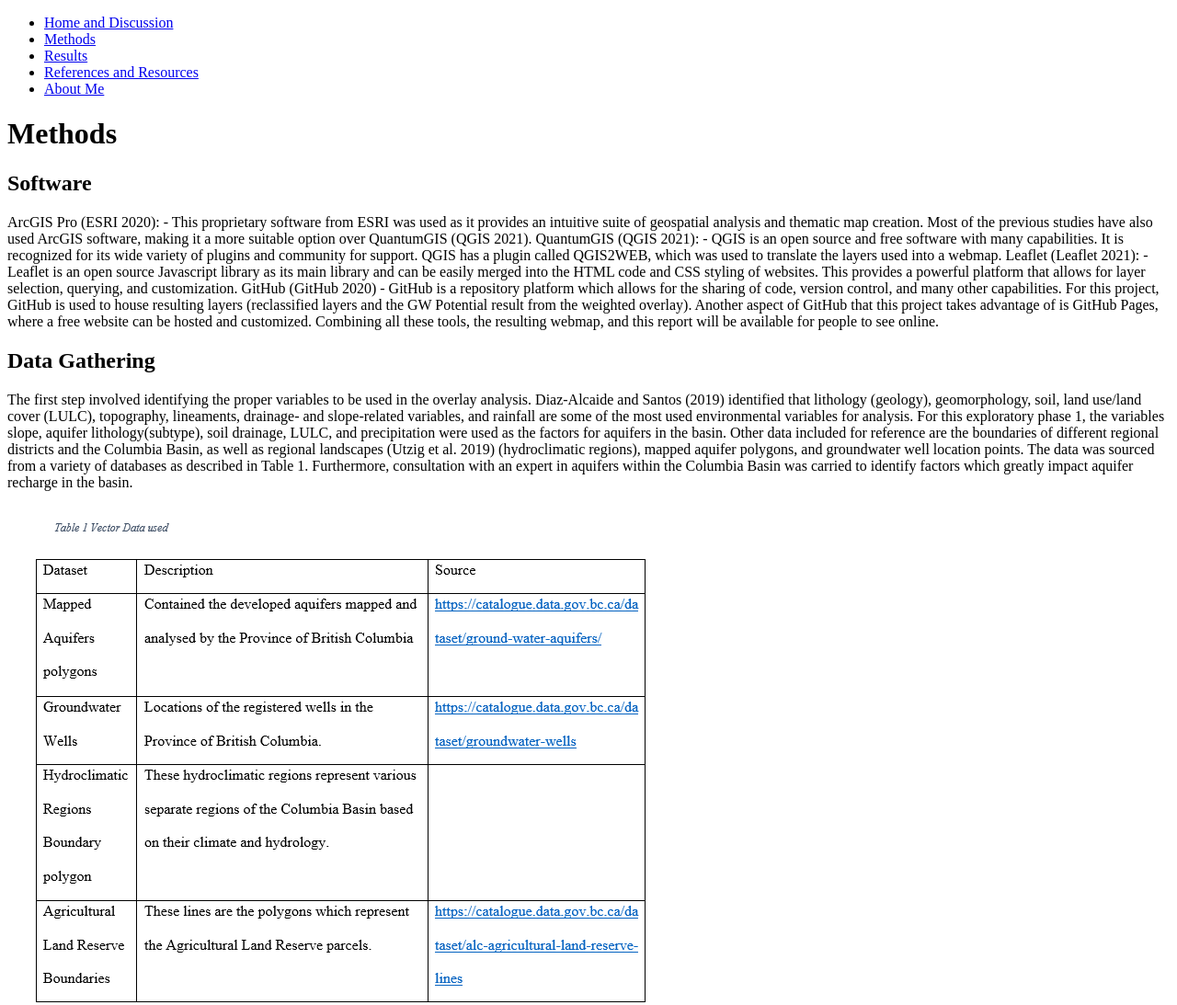
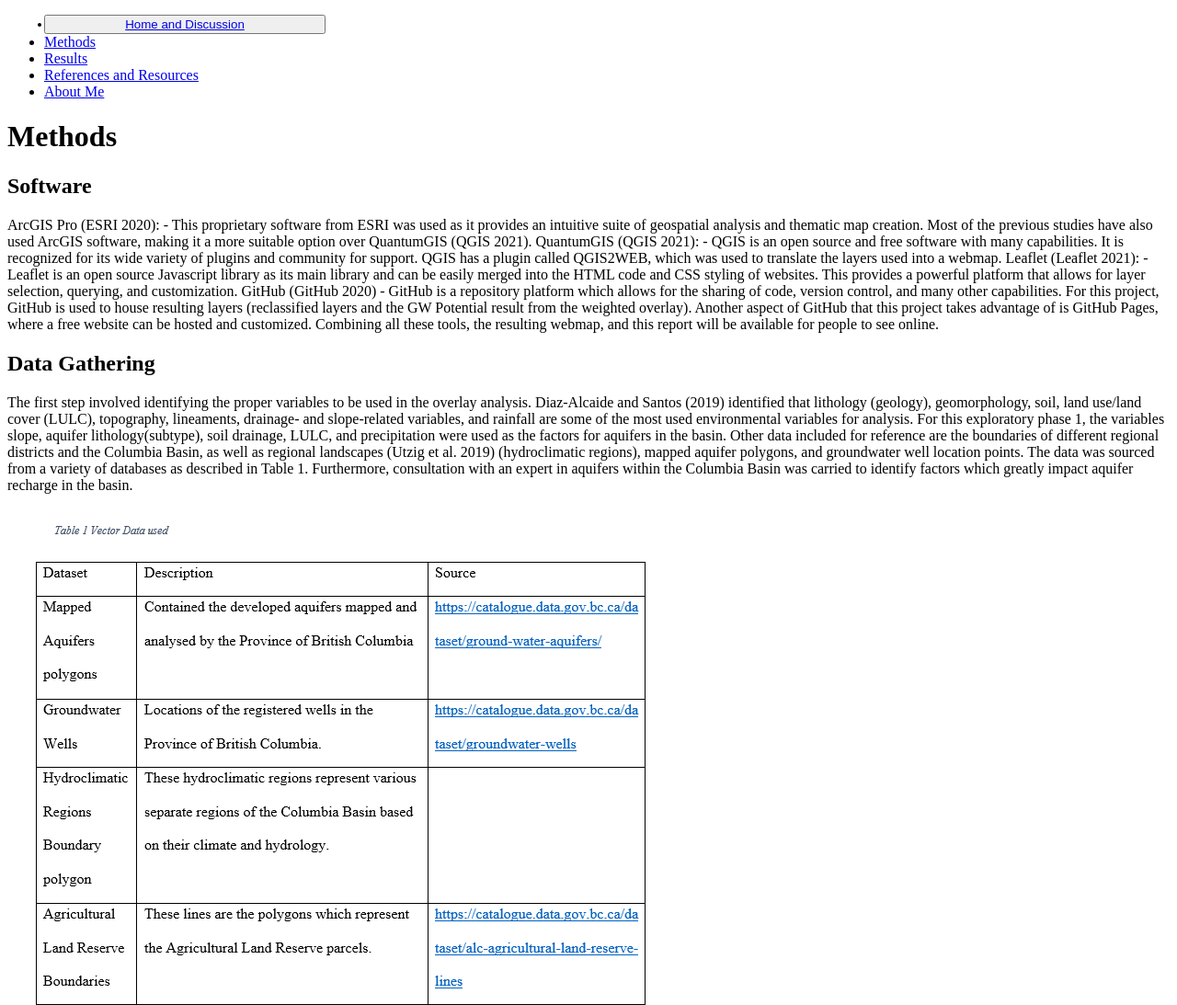
Before and after one commit to sanbot93/aquifer_thesis, a plain HTML site: page methods.html in a window 1280 px wide. Shown: the top 1093 px of the page at 92% size. Drawn offline with Linux system fonts and the light colour scheme.

Commit message:
Update methods.html

```diff
--- a/methods.html
+++ b/methods.html
@@ -6,11 +6,13 @@
   <meta charset="utf-8">
   <nav>
     <ul>
-      <li><a href="index.html">Home and Discussion</a></li>
+      <div class="btn-group" style="width:100%">
+      <button style="width:25%"><li><a href="index.html">Home and Discussion</a></li></button>
       <li><a href="methods.html">Methods</a></li>
       <li><a href="results.html">Results</a></li>
       <li><a href="references.html">References and Resources</a></li>
        <li><a href="about.html">About Me</a></li>
+      </div>
     </ul>
   </nav>
 </head>
```
